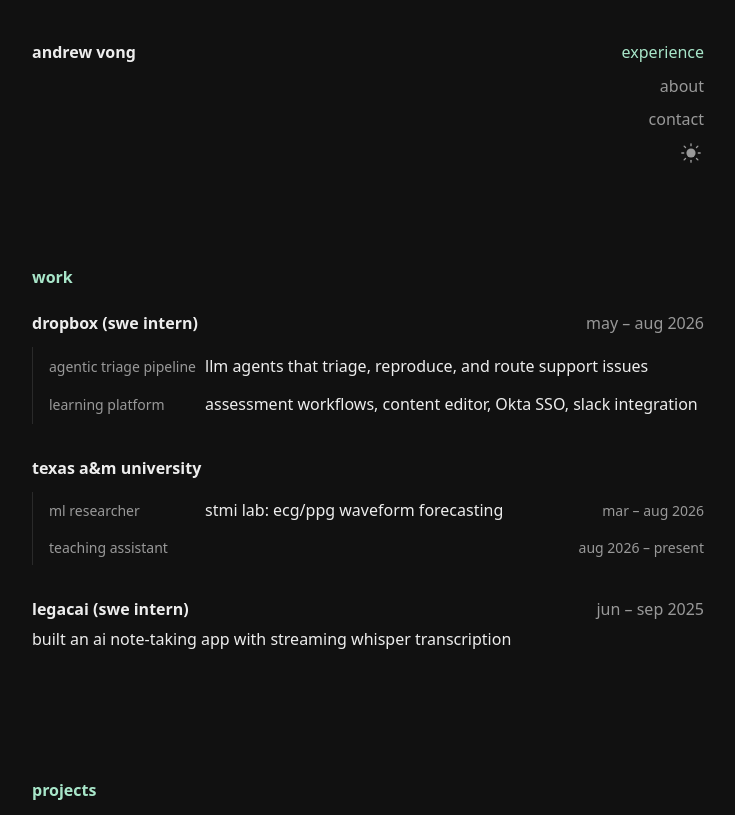
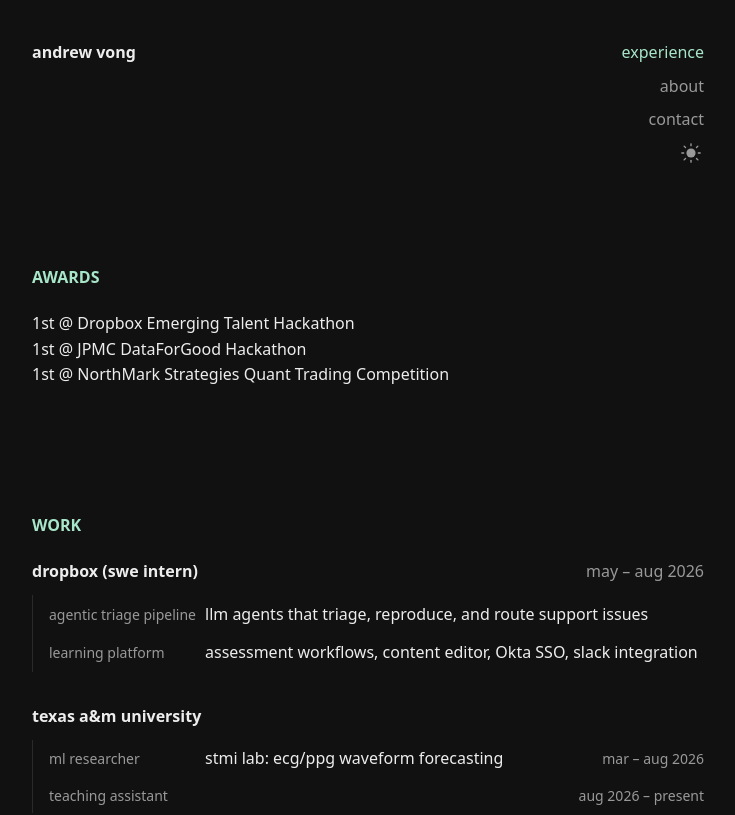
Before and after one commit to andrewv426/portfolio, a React (Vite) app: page / in a window 1280 px wide. Shown: the top 815 px of the page, without its empty margins (272-1007 px from the left). Built offline with nearby package versions, Linux system fonts and the light colour scheme; a web font is replaced by a local one.

Commit message:
feat: add awards and refine section hover styling

```diff
--- a/src/App.css
+++ b/src/App.css
@@ -96,12 +96,14 @@
   font-weight: 500;
 }
 
+.awards h2,
 .experience h2,
 .projects h2 {
   color: var(--accent-link);
   font-size: 1rem;
   margin-bottom: 1.5rem;
 }
+.awards,
 .experience,
 .projects {
   padding-top: 2rem;
@@ -177,6 +179,8 @@
   border-left: 1px solid var(--border);
 }
 .initiative {
+  position: relative;
+  isolation: isolate;
   display: grid;
   grid-template-columns: 9.25rem minmax(0, 1fr);
   align-items: baseline;
@@ -184,6 +188,17 @@
   padding: 0.4rem 0 0.4rem 1rem;
   margin-left: -1px;
   border-left: 1px solid transparent;
+}
+.initiative::before {
+  content: "";
+  position: absolute;
+  inset: 0 0 0 -1px;
+  z-index: -1;
+  pointer-events: none;
+  border-left: 1px solid var(--accent-link);
+  background: linear-gradient(90deg, color-mix(in srgb, var(--accent-link) 7%, transparent), transparent);
+  opacity: 0;
+  transition: opacity 320ms ease-in-out;
 }
 .initiative-dated {
   grid-template-columns: 9.25rem minmax(0, 1fr) auto;
@@ -201,6 +216,15 @@
   font-size: 0.875rem;
   font-weight: 500;
   color: var(--text-muted);
+  transition: color 320ms ease-in-out;
+}
+@media (hover: hover) {
+  .initiative:hover::before {
+    opacity: 1;
+  }
+  .initiative:hover .initiative-name {
+    color: var(--accent-link);
+  }
 }
 @media (max-width: 600px) {
   .initiative {
--- a/src/components/Experience.jsx
+++ b/src/components/Experience.jsx
@@ -4,7 +4,7 @@
 function Experience() {
   return (
     <section className="experience">
-      <h2>work</h2>
+      <h2>WORK</h2>
 
       {jobs.map((job) => (
         <Entry entry={job} key={job.name} />
--- a/src/components/Projects.jsx
+++ b/src/components/Projects.jsx
@@ -4,7 +4,7 @@
 function Projects() {
   return (
     <section className="projects">
-      <h2>projects</h2>
+      <h2>PROJECTS</h2>
 
       {projects.map((project) => (
         <Entry entry={project} key={project.name} />
--- a/src/pages/Home.jsx
+++ b/src/pages/Home.jsx
@@ -4,6 +4,12 @@
 function Home() {
   return (
     <>
+      <section className="awards" aria-labelledby="awards-heading">
+        <h2 id="awards-heading">AWARDS</h2>
+        <p>1st @ Dropbox Emerging Talent Hackathon</p>
+        <p>1st @ JPMC DataForGood Hackathon</p>
+        <p>1st @ NorthMark Strategies Quant Trading Competition</p>
+      </section>
       <Experience />
       <Projects />
     </>
```
